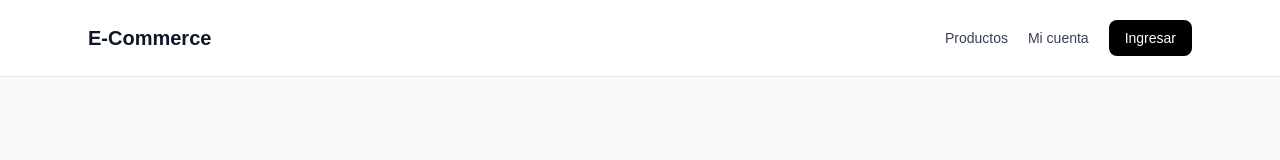
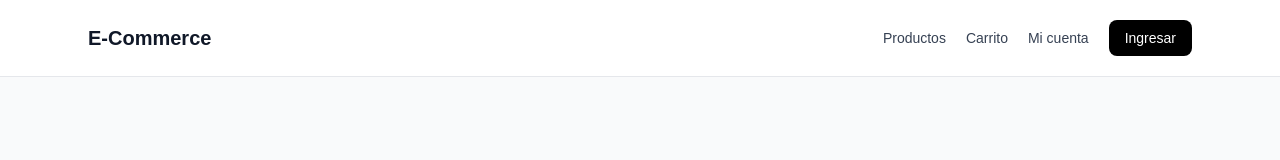
Before and after one commit to gabo-cc/ecommerce-frontend, a Next.js app: page /login in a window 1280 px wide. Shown: the top 160 px of the page. Built offline with nearby package versions, Linux system fonts and the light colour scheme.

Commit message:
feat: agregar contador dinamico al carrito

```diff
--- /dev/null
+++ b/src/components/CarritoContador.tsx
@@ -0,0 +1,41 @@
+"use client";
+
+import { useEffect, useState } from "react";
+import Link from "next/link";
+import { useCarrito } from "@/store/cart-store";
+
+export default function CarritoContador() {
+  const items = useCarrito((state) => state.items);
+  const [hidratado, setHidratado] = useState(false);
+
+  useEffect(() => {
+    const actualizar = () => setHidratado(true);
+
+    if (useCarrito.persist.hasHydrated()) {
+      actualizar();
+    }
+
+    const unsubscribe = useCarrito.persist.onFinishHydration(actualizar);
+
+    return unsubscribe;
+  }, []);
+
+  const cantidad = hidratado
+    ? items.reduce((total, item) => total + item.cantidad, 0)
+    : 0;
+
+  return (
+    <Link
+      href="/carrito"
+      className="relative inline-flex items-center gap-2 hover:text-black"
+    >
+      <span>Carrito</span>
+
+      {cantidad > 0 && (
+        <span className="flex min-w-5 items-center justify-center rounded-full bg-black px-1.5 py-0.5 text-xs text-white">
+          {cantidad}
+        </span>
+      )}
+    </Link>
+  );
+}
--- a/src/components/Navbar.tsx
+++ b/src/components/Navbar.tsx
@@ -1,10 +1,15 @@
+
 import Link from "next/link";
+import CarritoContador from "@/components/CarritoContador";
 
 export default function Navbar() {
   return (
     <header className="border-b border-gray-200 bg-white">
       <nav className="mx-auto flex max-w-6xl items-center justify-between gap-4 px-6 py-5">
-        <Link href="/" className="text-xl font-bold text-gray-900">
+        <Link
+          href="/"
+          className="text-xl font-bold text-gray-900"
+        >
           E-Commerce
         </Link>
 
@@ -12,6 +17,8 @@ export default function Navbar() {
           <Link href="/" className="hover:text-black">
             Productos
           </Link>
+
+          <CarritoContador />
 
           <Link href="/cuenta" className="hover:text-black">
             Mi cuenta
```
